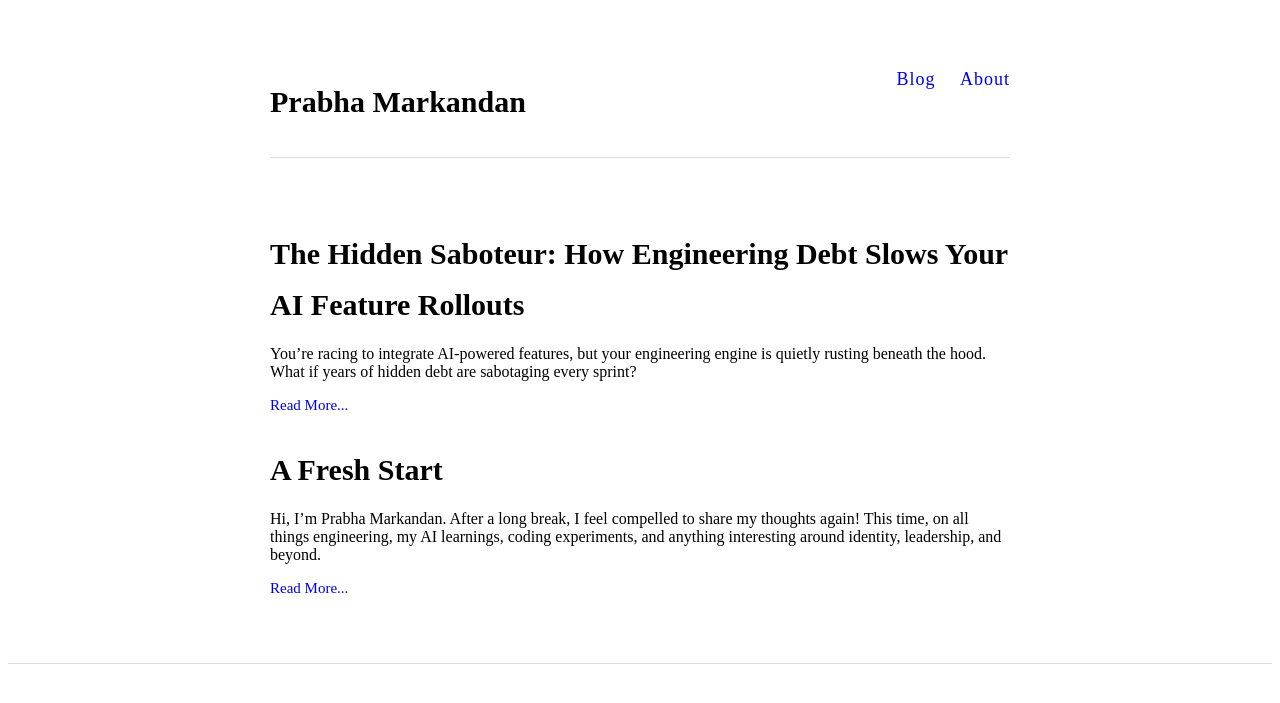
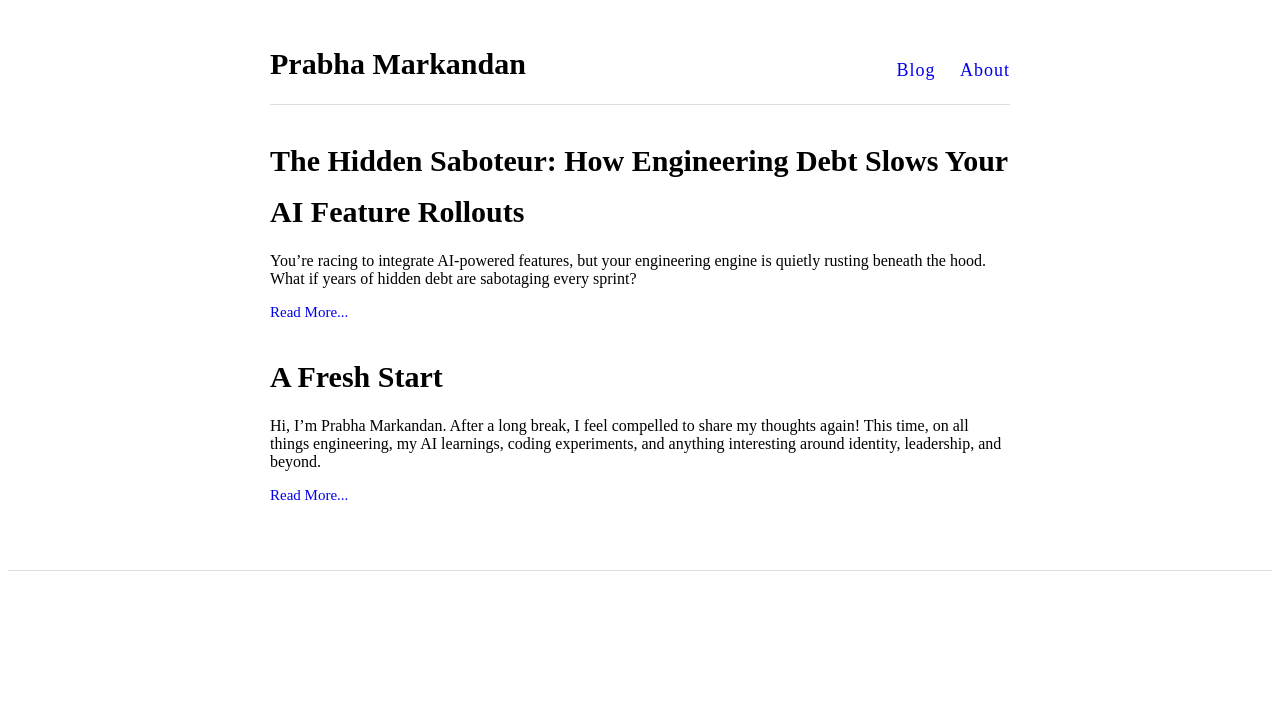
Before and after one commit to prabhamarkandan/prabhamarkandan.github.io, a Jekyll site: the page built from index.html, in a window 1280 px wide. Shown: the top 703 px of the page. Built offline with Jekyll 4.4.1, drawn with Linux system fonts in a browser that asks for light colours.

Commit message:
Update blog layout: remove avatar, fix navigation alignment, adjust styling

```diff
--- a/_config.yml
+++ b/_config.yml
@@ -75,7 +75,7 @@ sass:
 #Themes jekyll-theme-cayman  jekyll-theme-hacker jekyll-theme-minimal jekyll-theme-primer jekyll-theme-leap-day
 # jekyll-theme-merlot jekyll-theme-midnight jekyll-theme-slate jekyll-theme-architect jekyll-theme-dinky jekyll-theme-modernist
 # jekyll-theme-pacific jekyll-theme-tactile jekyll-theme-time-machine
-theme: jekyll-theme-slate
+theme: jekyll-theme-tactile
 
 # Use the following plug-ins
 gems:
--- a/_layouts/default.html
+++ b/_layouts/default.html
@@ -21,19 +21,16 @@
     <div class="wrapper-masthead">
       <div class="container">
         <header class="masthead clearfix">
-          <a href="{{ site.baseurl }}/" class="site-avatar"><img src="{{ site.avatar }}" /></a>
-
           <div class="site-info">
-            <h1 class="site-name"><a href="{{ site.baseurl }}/">{{ site.name }}</a></h1>
-            <p class="site-description">{{ site.description }}</p>
-
-
+            <h1 class="site-name"><a href="{{ site.baseurl }}/">{{ site.name }}</a> </h1>
+          <h2 class="site-name">
           <nav>
             <a href="{{ site.baseurl }}/">Blog</a>
             <a href="{{ site.baseurl }}/about">About</a>
           </nav>
-          </div>
+          </h2>
         </header>
+        </div>
       </div>
     </div>
 
--- a/style.css
+++ b/style.css
@@ -155,7 +155,7 @@ img {
 }
 
 .masthead {
-  padding: 20px 0;
+  padding: 0px 0;
   border-bottom: 1px solid $lightGray;
 
   @include mobile {
@@ -185,8 +185,6 @@ img {
   justify-content: space-between;
   align-items: flex-start;
   border-bottom: 1px solid #ddd;
-  padding-bottom: 15px;
-  margin-bottom: 20px;
   width: 100%;
 }
 
```
